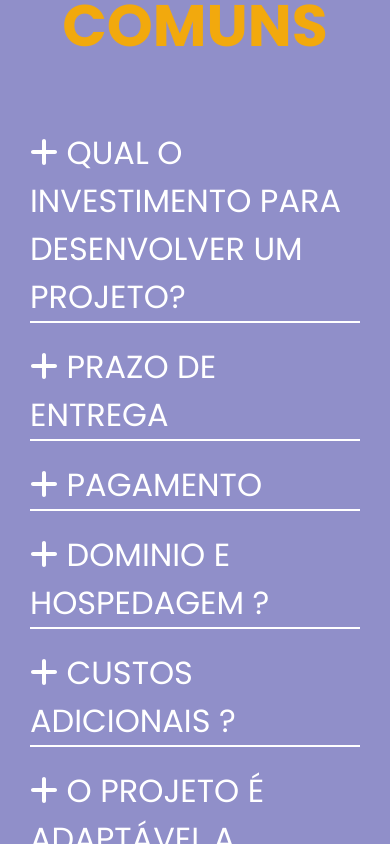
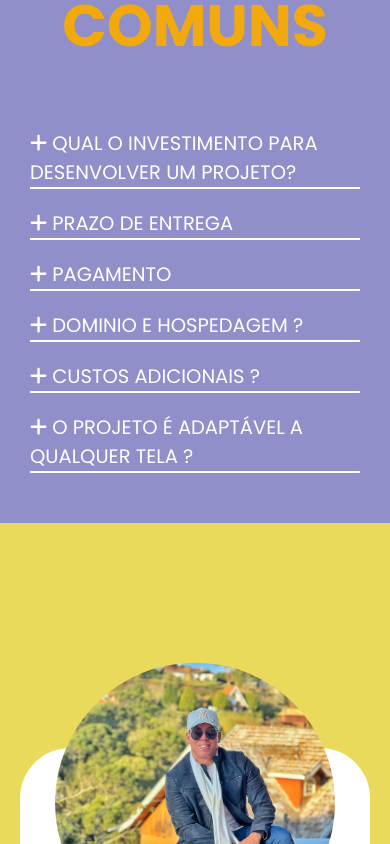
Before and after one commit to RamonLopes86/job, a Next.js app: page / in a window 390 px wide. Shown: the part 8820-9664 px from the top of the page. Built offline with nearby package versions, Linux system fonts and the light colour scheme.

Commit message:
ajuste de font

```diff
--- a/src/components/duvidas/duvidas.module.css
+++ b/src/components/duvidas/duvidas.module.css
@@ -33,13 +33,14 @@
 
 
 
-    &  h1{
+    &  section h1{
 
         font-size: 2rem;
         text-transform: uppercase;
         color: white;
         font-weight: 400;
         cursor: pointer;
+
 
     }
 
@@ -48,9 +49,6 @@
 .boxPai .boxPerguntas .perguntas{
 
     overflow: hidden;
-
-
-
 
 
     & p{
@@ -84,9 +82,11 @@
 
 @media screen and (max-width:1000px) {
 
-    .boxPai .boxPerguntas > h1 {
+    .boxPai .boxPerguntas section > h1 {
 
         font-size: 1.8rem;
+
+
     }
 
     .boxPai .boxPerguntas .animaOn{
@@ -108,7 +108,7 @@
 
     }
 
-    .boxPai .boxPerguntas > h1 {
+    .boxPai .boxPerguntas section > h1 {
 
         font-size:5vw
     }
```
